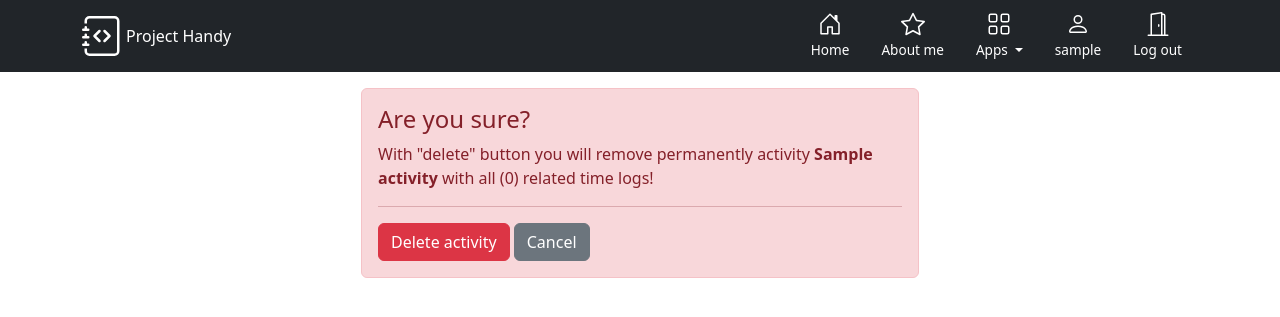
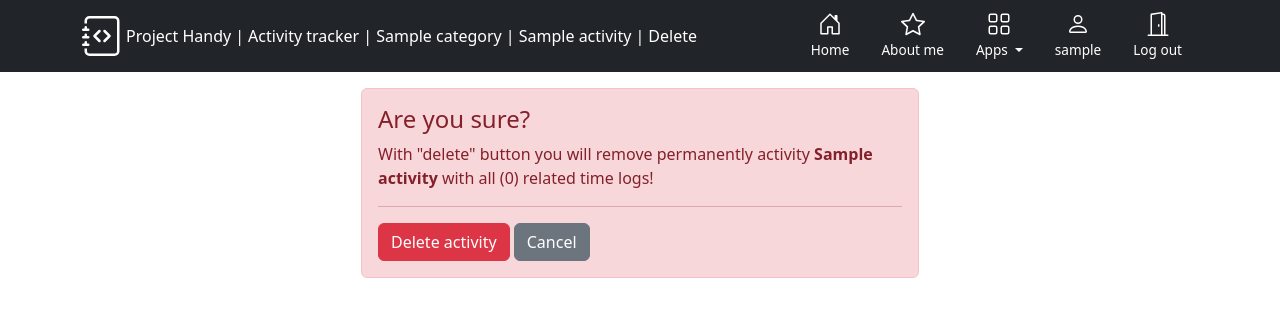
Before and after one commit to z-zaremska/project_handy, a Django app: page /tracker/activity/1/delete in a window 1280 px wide. Shown: the top 317 px of the page. Run offline with Django 4.2, Linux system fonts and the light colour scheme; a user stored in the database is signed in; tables that the repository leaves empty hold one stand-in row (values such as "Sample post"); data that the repository does not hold is empty; some libraries are stand-ins or nearby versions.

Commit message:
Templates set up.

```diff
--- a/app_tracker/templates/app_tracker/activity.html
+++ b/app_tracker/templates/app_tracker/activity.html
@@ -1,5 +1,7 @@
 {% extends 'base_app.html' %}
 {% load tracker_filters %}
+
+{% block title %}| Activity {{activity.name}}{% endblock title %}
 
 {% block navbar %}
 <!-- Link tree -->
--- a/app_tracker/templates/app_tracker/activity_confirm_delete.html
+++ b/app_tracker/templates/app_tracker/activity_confirm_delete.html
@@ -1,4 +1,24 @@
 {% extends 'base_app.html' %}
+
+{% block title %}| Delete activity {{activity.name}}{% endblock title %}
+
+
+{% block navbar %}
+<!-- Link tree -->
+<a href="{% url 'app_tracker:tracker_home' %}" class="d-inline-flex nav-link text-align-middle my-auto me-1">
+    | Activity tracker
+</a>
+<a href="{% url 'app_tracker:category' activity.category.id %}" class="d-inline-flex nav-link text-align-middle my-auto me-1">
+    | {{activity.category.name}}
+</a>
+<a href="{% url 'app_tracker:activity' activity.id %}" class="d-inline-flex nav-link text-align-middle my-auto me-1">
+    | {{activity.name}}
+</a>
+<!-- Recent page -->
+<a href="" class="d-inline-flex align-items-center disabled"></a>
+    <p class="text-align-middle my-auto me-1">| Delete</p>
+</a>
+{% endblock navbar %}
 
 {% block content %}
 
--- a/app_tracker/templates/app_tracker/category.html
+++ b/app_tracker/templates/app_tracker/category.html
@@ -1,6 +1,7 @@
 {% extends 'base_app.html' %}
 {% load tracker_filters %}
 
+{% block title %}| Category {{category.name}}{% endblock title %}
 
 {% block navbar %}
 <!-- Link tree -->
--- a/app_tracker/templates/app_tracker/timelog_edit.html
+++ b/app_tracker/templates/app_tracker/timelog_edit.html
@@ -1,4 +1,6 @@
 {% extends 'base_app.html' %}
+
+{% block title %}| Edit log{% endblock title %}
 
 {% block content %}
 <div class="col-3 d-flex justify-content-center mt-2">
--- a/app_tracker/templates/app_tracker/tracker_home.html
+++ b/app_tracker/templates/app_tracker/tracker_home.html
@@ -1,4 +1,6 @@
 {% extends 'base_app.html' %}
+
+{% block title %}| Activity tracker{% endblock title %}
 
 {% block navbar %}
 
--- a/templates/404.html
+++ b/templates/404.html
@@ -13,7 +13,7 @@
     <br>
     Oops! Page not found!
 </h1>
-<p class="lead">You have found a page that doesn't exist.</p>
+<p class="lead">Congratulations! You've found a page that doesn't exist.</p>
 <a href="{% url 'project_home' %}" class="btn btn-secondary">Return home</a>
 
 {% endblock content %}
--- a/templates/500.html
+++ b/templates/500.html
@@ -14,7 +14,7 @@
     <br>
     Internal Server Error
 </h1>
-<p class="lead">Sorry, it's not you - it's us.<br>Please, try again later.</p>
+<p class="lead">Sorry, it's not you, it's us.<br>Please, try again later.</p>
 <a href="{% url 'project_home' %}" class="btn btn-secondary">Return home</a>
 
 {% endblock content %}
--- a/templates/base_app.html
+++ b/templates/base_app.html
@@ -5,7 +5,7 @@
     <head>
         <meta charset="utf-8">
         <meta name="viewport" content="width=device-width, initial-scale=1">
-        <title>Project handy{% block title %}{% endblock title %}</title>
+        <title>Project handy {% block title %}{% endblock title %}</title>
         <!-- Bootstrap core CSS -->
         <link href="{% static 'bootstrap/css/bootstrap.min.css' %}" rel="stylesheet">
         <!-- Custom styles for this template -->
--- a/templates/project_home.html
+++ b/templates/project_home.html
@@ -7,7 +7,7 @@
 
 {% block content %}
 <h1>
-  <svg xmlns="http://www.w3.org/2000/svg" width="70" height="70" fill="currentColor" class="bi bi-journal-code me-2" viewBox="0 0 16 16">
+  <svg xmlns="http://www.w3.org/2000/svg" width="70" height="70" fill="currentColor" class="bi bi-journal-code" viewBox="0 0 16 16">
     <path fill-rule="evenodd" d="M8.646 5.646a.5.5 0 0 1 .708 0l2 2a.5.5 0 0 1 0 .708l-2 2a.5.5 0 0 1-.708-.708L10.293 8 8.646 6.354a.5.5 0 0 1 0-.708zm-1.292 0a.5.5 0 0 0-.708 0l-2 2a.5.5 0 0 0 0 .708l2 2a.5.5 0 0 0 .708-.708L5.707 8l1.647-1.646a.5.5 0 0 0 0-.708z"/>
     <path d="M3 0h10a2 2 0 0 1 2 2v12a2 2 0 0 1-2 2H3a2 2 0 0 1-2-2v-1h1v1a1 1 0 0 0 1 1h10a1 1 0 0 0 1-1V2a1 1 0 0 0-1-1H3a1 1 0 0 0-1 1v1H1V2a2 2 0 0 1 2-2z"/>
     <path d="M1 5v-.5a.5.5 0 0 1 1 0V5h.5a.5.5 0 0 1 0 1h-2a.5.5 0 0 1 0-1H1zm0 3v-.5a.5.5 0 0 1 1 0V8h.5a.5.5 0 0 1 0 1h-2a.5.5 0 0 1 0-1H1zm0 3v-.5a.5.5 0 0 1 1 0v.5h.5a.5.5 0 0 1 0 1h-2a.5.5 0 0 1 0-1H1z"/>
--- a/users/templates/registration/register.html
+++ b/users/templates/registration/register.html
@@ -9,7 +9,7 @@
 {% block content %}
 
 <h1>
-    <svg xmlns="http://www.w3.org/2000/svg" width="70" height="70" fill="currentColor" class="bi bi-person-lines-fill" viewBox="0 0 16 16">
+    <svg xmlns="http://www.w3.org/2000/svg" width="50" height="50" fill="currentColor" class="bi bi-person-lines-fill" viewBox="0 0 16 16">
         <path d="M6 8a3 3 0 1 0 0-6 3 3 0 0 0 0 6zm-5 6s-1 0-1-1 1-4 6-4 6 3 6 4-1 1-1 1H1zM11 3.5a.5.5 0 0 1 .5-.5h4a.5.5 0 0 1 0 1h-4a.5.5 0 0 1-.5-.5zm.5 2.5a.5.5 0 0 0 0 1h4a.5.5 0 0 0 0-1h-4zm2 3a.5.5 0 0 0 0 1h2a.5.5 0 0 0 0-1h-2zm0 3a.5.5 0 0 0 0 1h2a.5.5 0 0 0 0-1h-2z"/>
       </svg>
     <br>
```
Also changed, not shown: app_tracker/templates/app_tracker/category_confirm_delete.html (+19 -0 lines), project_handy/settings.py (+8 -8 lines).
